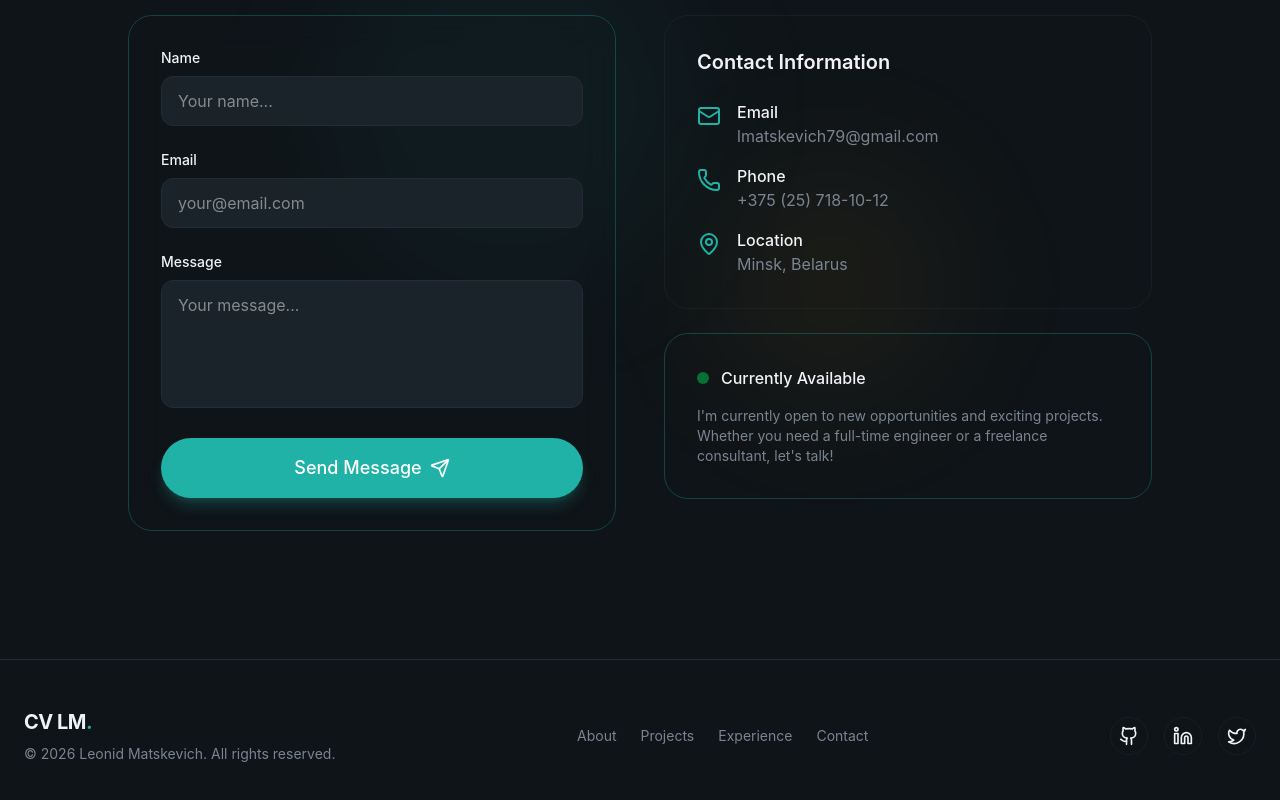
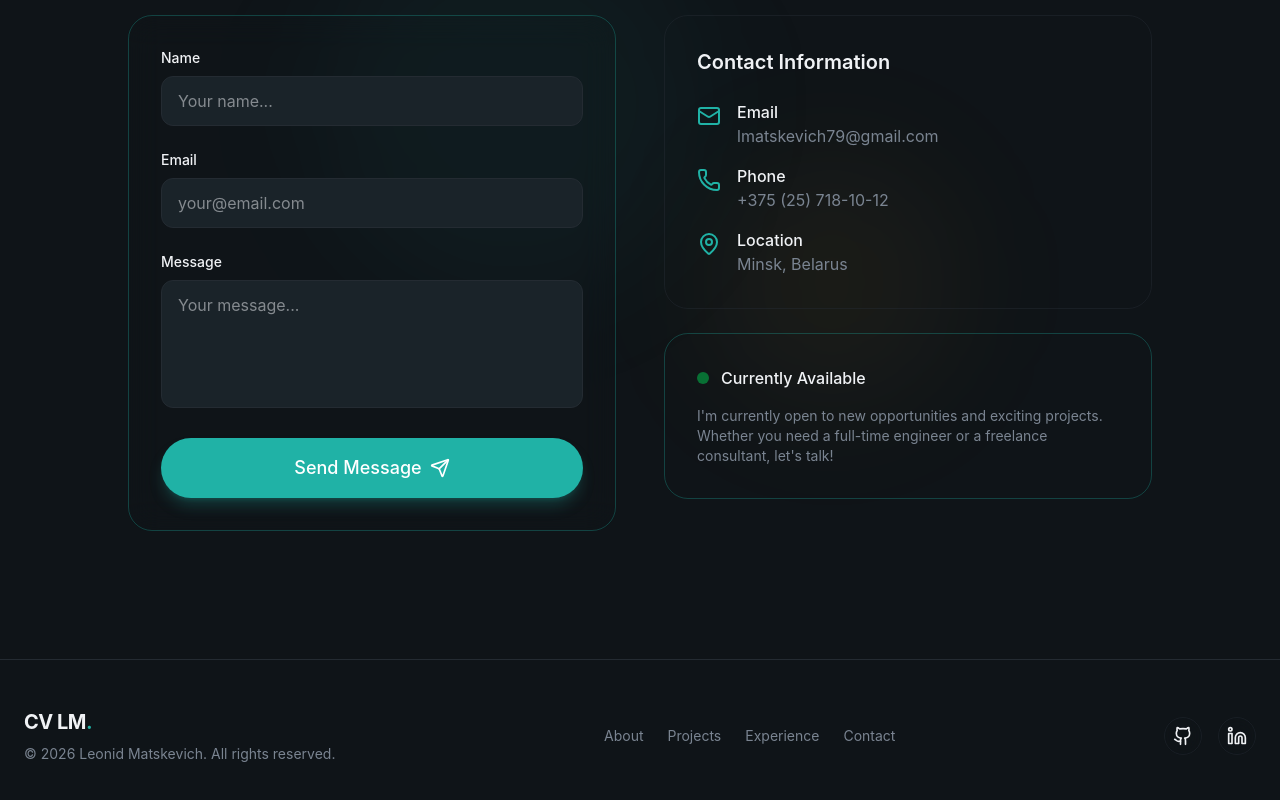
Before and after one commit to SpiriT-L/cv-portfolio, a React (Vite) app: page / in a window 1280 px wide. Shown: the part 6005-6805 px from the top of the page. Built offline with nearby package versions, Linux system fonts and the light colour scheme.

Commit message:
fix: update social links in Footer component

```diff
--- a/src/layout/Footer.tsx
+++ b/src/layout/Footer.tsx
@@ -1,9 +1,12 @@
-import { Github, Linkedin, Twitter, Heart } from 'lucide-react';
+import { Github, Linkedin } from 'lucide-react';
 
 const socialLinks = [
   { icon: Github, href: 'https://github.com/SpiriT-L', label: 'GitHub' },
-  { icon: Linkedin, href: 'https://linkedin.com/in/leonidmatskevich', label: 'LinkedIn' },
-  { icon: Twitter, href: 'https://twitter.com/leonidmatskevich', label: 'Twitter' },
+  {
+    icon: Linkedin,
+    href: 'https://linkedin.com/in/m-leonid',
+    label: 'LinkedIn',
+  },
 ];
 
 const footerLinks = [
```
